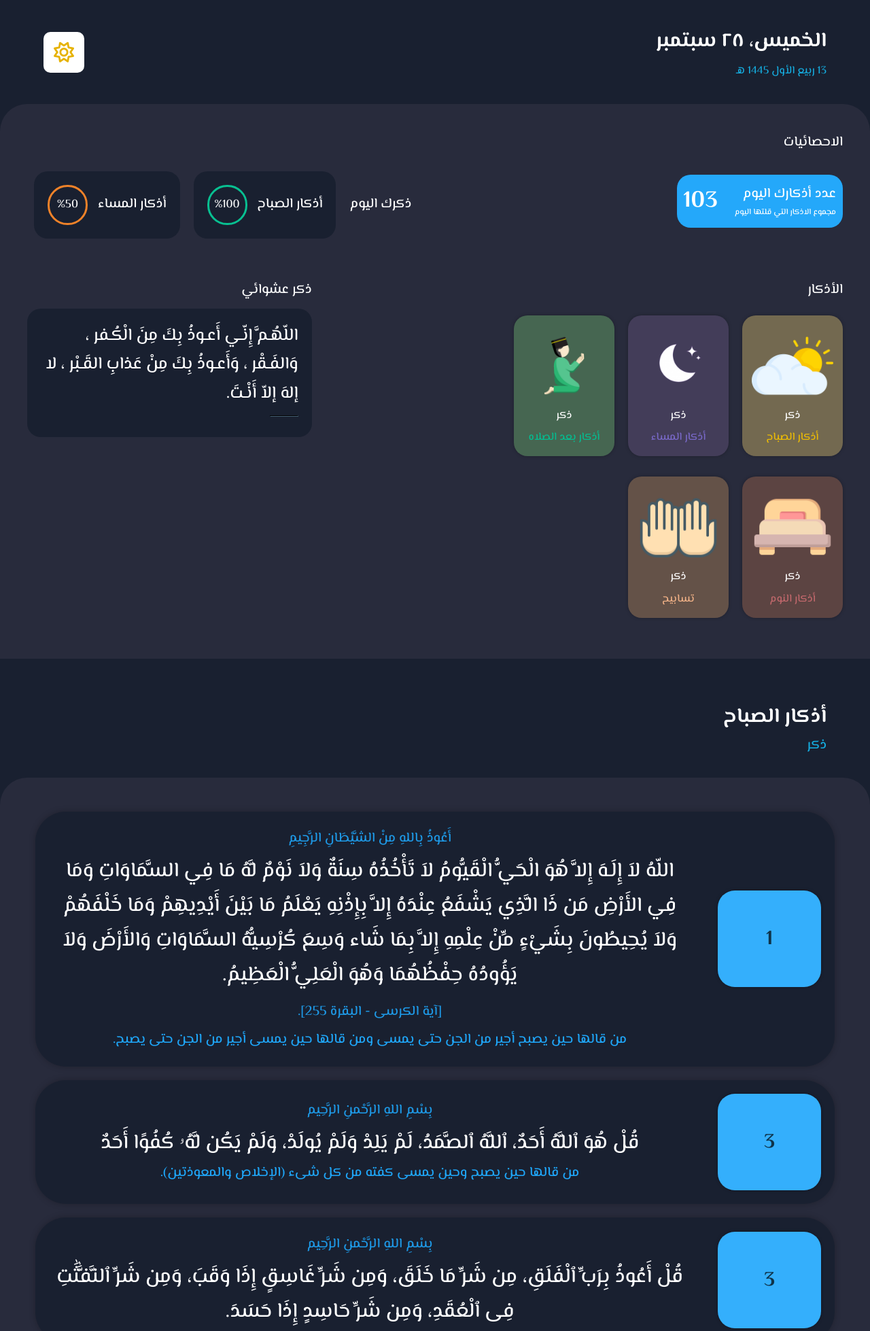
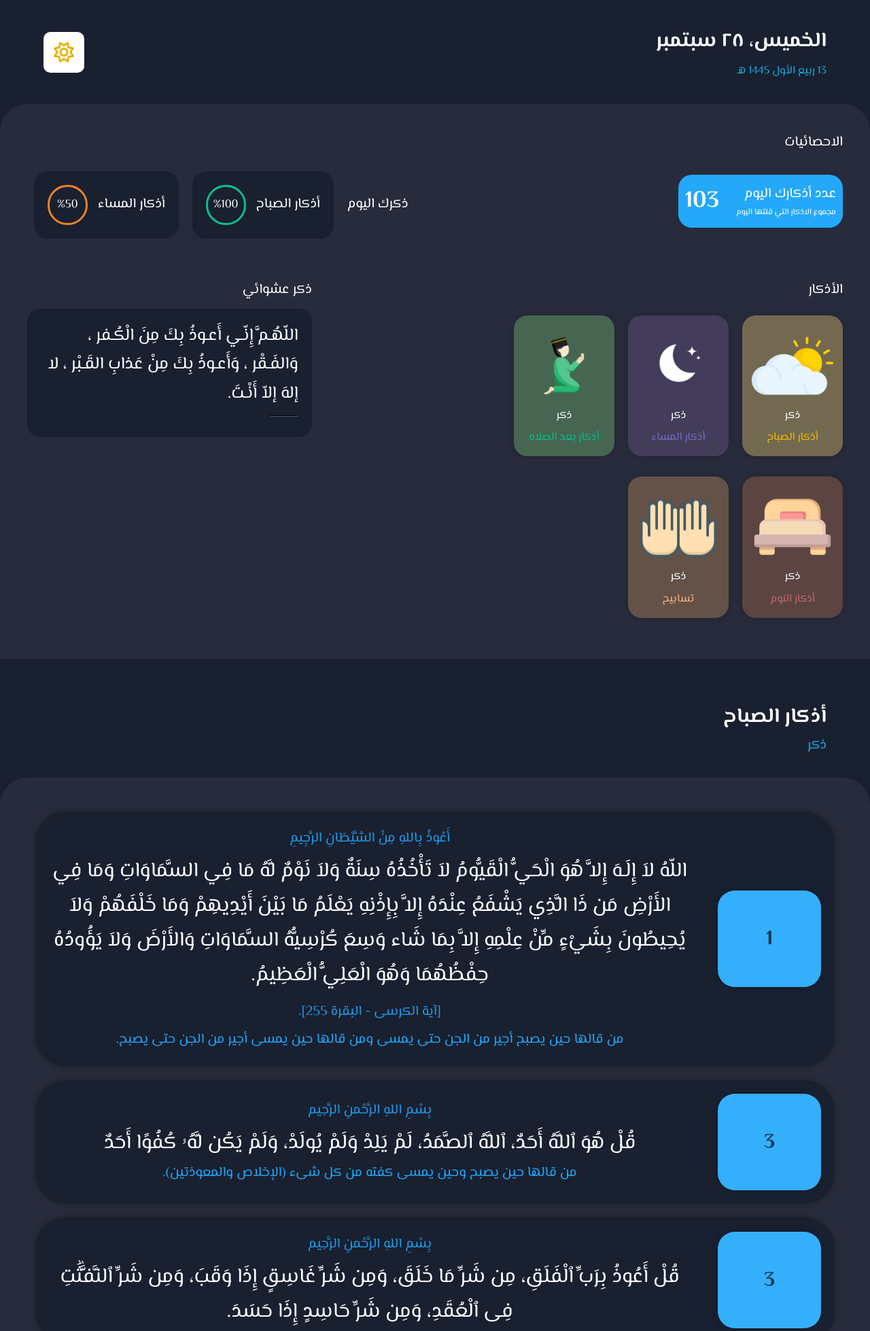
Before and after one commit to Muhammed-Sherif/azkar-website, a PHP site: page / in a window 1280 px wide. Shown: the top 1958 px of the page at 68% size. Run offline with PHP 8.4, Linux system fonts and the light colour scheme.

Commit message:
style.css

```diff
--- a/css/style.css
+++ b/css/style.css
@@ -4,9 +4,7 @@
   padding: 0;
   font-size: 20px;
   font-family: "El Messiri", sans-serif;
-  font-weight: 500;
   line-height: 1.7;
-  /* box-sizing: border-box; */
 }
 :root {
   --main-color: #15acdf;
@@ -166,7 +164,7 @@ span.higry-date {
   margin: 10px 0 20px 20px;
   /* filter: grayscale(.6); */
   transition: transform 0.3s;
-  box-shadow: 0 0 5px 0 #00000040;
+  box-shadow: 0 0 10px 1px #00000025;
   color: white;
 }
 .azkar-sabah-link.light-mode,
@@ -477,7 +475,7 @@ i.fa-regular.fa-sun {
   position: relative;
   font-size: 30px;
   cursor: pointer;
-  box-shadow: 0 0 5px 0 rgba(0, 0, 0, 0.3);
+  box-shadow: 0 0 10px 1px #00000025;
   animation-timing-function: linear;
   animation-duration: 0.5s;
   animation-iteration-count: 1;
```
